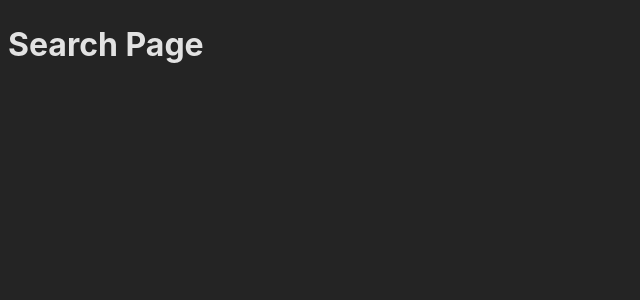
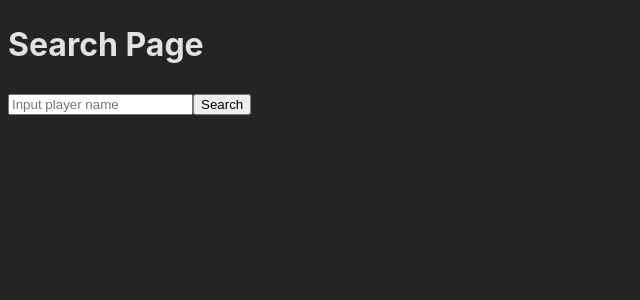
Before and after one commit to ktownmaxi/FFAStats, a React (Vite) app in the folder FFAStatsSite/: page / in a window 1280 px wide. Shown: the top 300 px of the page, without its empty margins (0-640 px from the left). Built offline with nearby package versions, Linux system fonts and the light colour scheme.

Commit message:
- Added search function

```diff
--- a/FFAStatsSite/src/searchPage.jsx
+++ b/FFAStatsSite/src/searchPage.jsx
@@ -1,12 +1,30 @@
 import React from 'react';
+import { useNavigate } from 'react-router-dom';
 
 
 function SearchPage() {
+    const navigate = useNavigate();
 
+    function search(formData){
+        const playername = formData.get("nameQuery");
+        const apiURL = `https://api.ashcon.app/mojang/v2/user/${playername}`;
+
+        fetch(apiURL)
+        .then(response => response.json())
+        .then(data => {
+            const playerUUID = data.uuid;
+            navigate(`/profiles/${playerUUID}`);
+        })
+        .catch(error => console.error('Error:', error));
+    }
 
     return (
         <div>
             <h1>Search Page</h1>
+            <form action={search}>
+                <input name="nameQuery" type="text" placeholder="Input player name"></input>
+                <button type="submit">Search</button>
+            </form>
         </div>
     );
 }
--- a/FFAStatsSite/src/statsUserPage.jsx
+++ b/FFAStatsSite/src/statsUserPage.jsx
@@ -11,7 +11,7 @@ function StatsUserPage() {
   const { uuid } = useParams();
 
   useEffect(() => {
-    fetch('https://api.hglabor.de/stats/FFA/c9392cbf-ba57-4593-8d4f-dd856120cd4c', {
+    fetch(`https://api.hglabor.de/stats/FFA/${uuid}`, {
       method: 'GET',
       headers: {
         'accept': '*/*'
```
